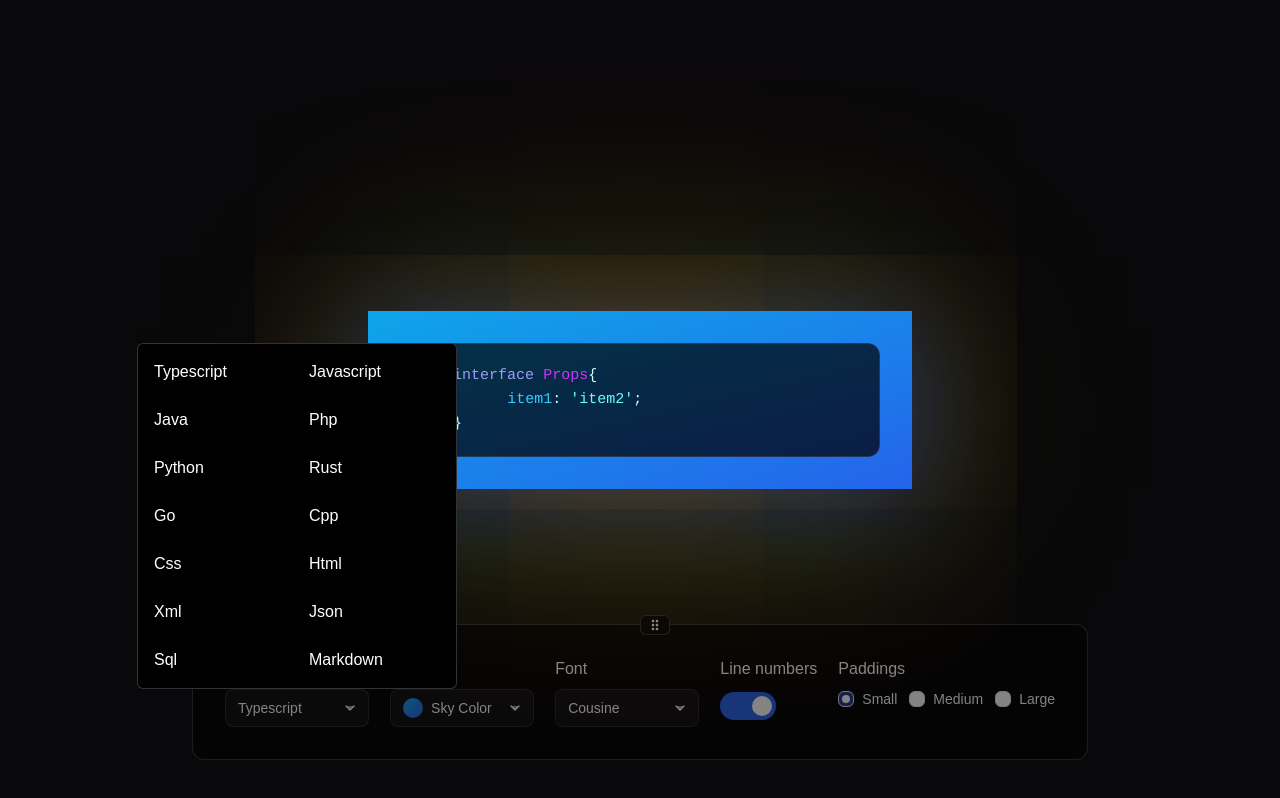
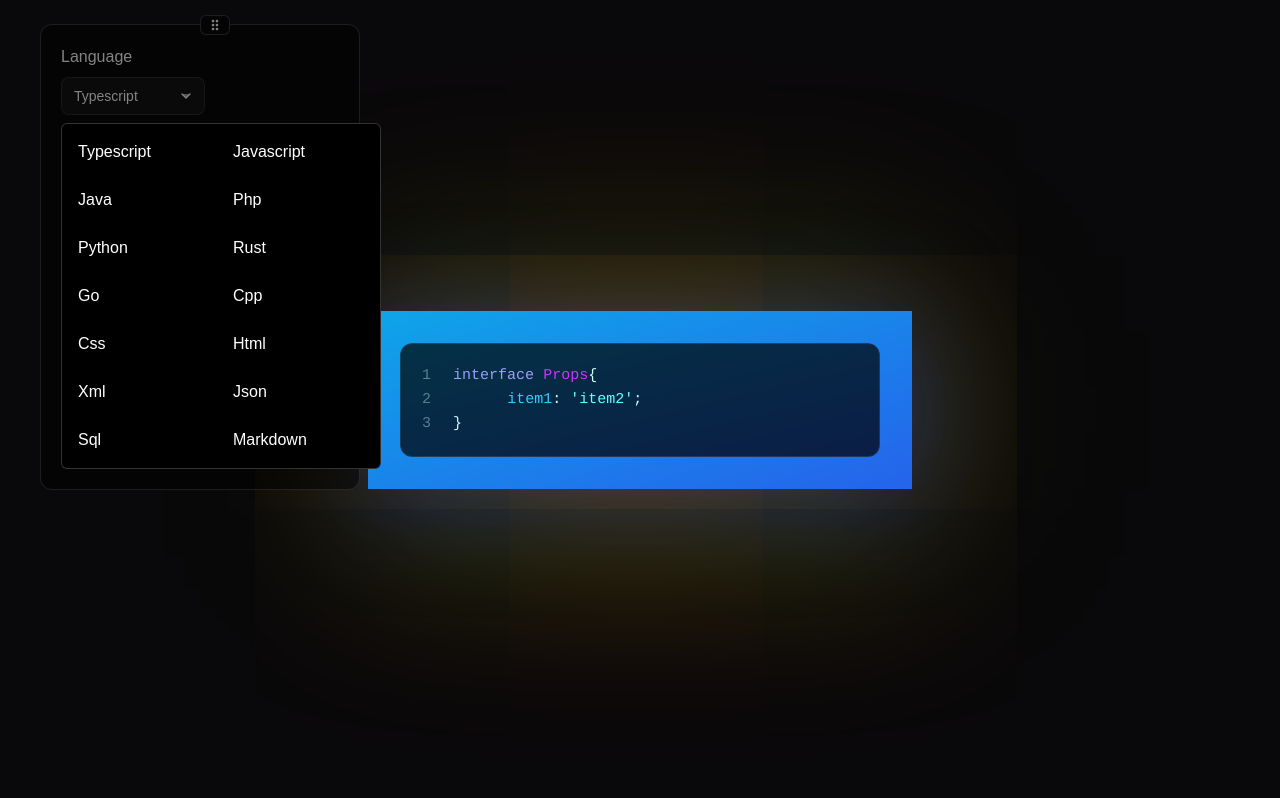
Before and after one commit to Suhelkhan12/Snippet-Master, a Next.js app: page / in a window 1280 px wide. Both pictures are taken after a click on the button "Typescript". Built offline with nearby package versions, Linux system fonts and the light colour scheme; a web font is replaced by a local one.

Commit message:
solved render issue

```diff
--- a/components/codeframe/Code.tsx
+++ b/components/codeframe/Code.tsx
@@ -188,7 +188,6 @@ const Code = () => {
         "bg-gradient-to-br",
         theme.class,
         font.value,
-        "transition-all duration-200 ease-in-out",
         "shadow-colorful"
       )}
     >
--- a/components/settings/Settings.tsx
+++ b/components/settings/Settings.tsx
@@ -113,7 +113,7 @@ const Settings = () => {
       dragConstraints={constraints}
       animate={animationControls}
       className={cn(
-        "fixed bottom-10 max-w-4xl  w-full x-10 rounded-xl p-8 text-xm",
+        "fixed left-10 top-6 max-w-xs  w-full x-10 rounded-xl p-5 text-xm",
         "transition-opacity duration-300 ease-in-out will-change-transform",
         "border-[1px] border-white/20 text-white bg-black opacity-50 shadow-xl",
         "focus-within:opacity-100 hover:opacity-100"
@@ -130,7 +130,7 @@ const Settings = () => {
       >
         <MdDragIndicator />
       </div>
-      <div className="w-full flex items-start justify-between">
+      <div className="w-full flex flex-col gap-6 items-start justify-between">
         <div className="flex flex-col gap-2">
           <label htmlFor="language">Language</label>
           <Select
--- a/components/ui/Choices.tsx
+++ b/components/ui/Choices.tsx
@@ -1,5 +1,6 @@
 import { ChoiceDefinition } from "@/lib/types";
 import { Radio, Field, Label, RadioGroup } from "@headlessui/react";
+import React from "react";
 
 interface ChoicesProps {
   choices: ChoiceDefinition[];
@@ -7,7 +8,9 @@ interface ChoicesProps {
   setValue: (_: ChoiceDefinition) => void;
 }
 
-const Choices = ({ choices, initialValue, setValue }: ChoicesProps) => {
+// eslint-disable-next-line react/display-name
+const Choices = React.memo(
+  ({ choices, initialValue, setValue }: ChoicesProps) => {
     return (
       <RadioGroup value={initialValue} onChange={setValue}>
         <div className="flex gap-3 text-sm">
@@ -19,12 +22,13 @@ const Choices = ({ choices, initialValue, setValue }: ChoicesProps) => {
               >
                 <span className="invisible size-2 rounded-full bg-white group-data-[checked]:visible transition-colors duration-300 ease-in-out" />
               </Radio>
-            <Label className=" capitalize">{choice.label}</Label>
+              <Label className="capitalize">{choice.label}</Label>
             </Field>
           ))}
         </div>
       </RadioGroup>
     );
-};
+  }
+);
 
 export default Choices;
--- a/components/ui/Select.tsx
+++ b/components/ui/Select.tsx
@@ -109,10 +109,10 @@ export default memo(function Select<
         />
       </ListboxButton>
       <ListboxOptions
-        anchor="bottom"
+        anchor="bottom start"
         transition
         className={cn(
-          " w-[20rem] rounded-md border border-white/20 bg-black p-2 focus:outline-none grid grid-cols-2 gap-2 shadow-md ",
+          " w-[20rem] mt-2 rounded-md border border-white/20 bg-black p-2 focus:outline-none grid grid-cols-2 gap-2 shadow-md ",
           "transition duration-100 ease-in data-[leave]:data-[closed]:opacity-0",
           "scrollbar-thin scrollbar-track-transparent"
         )}
```
Lines whose indentation alone changed are shown as unchanged.
